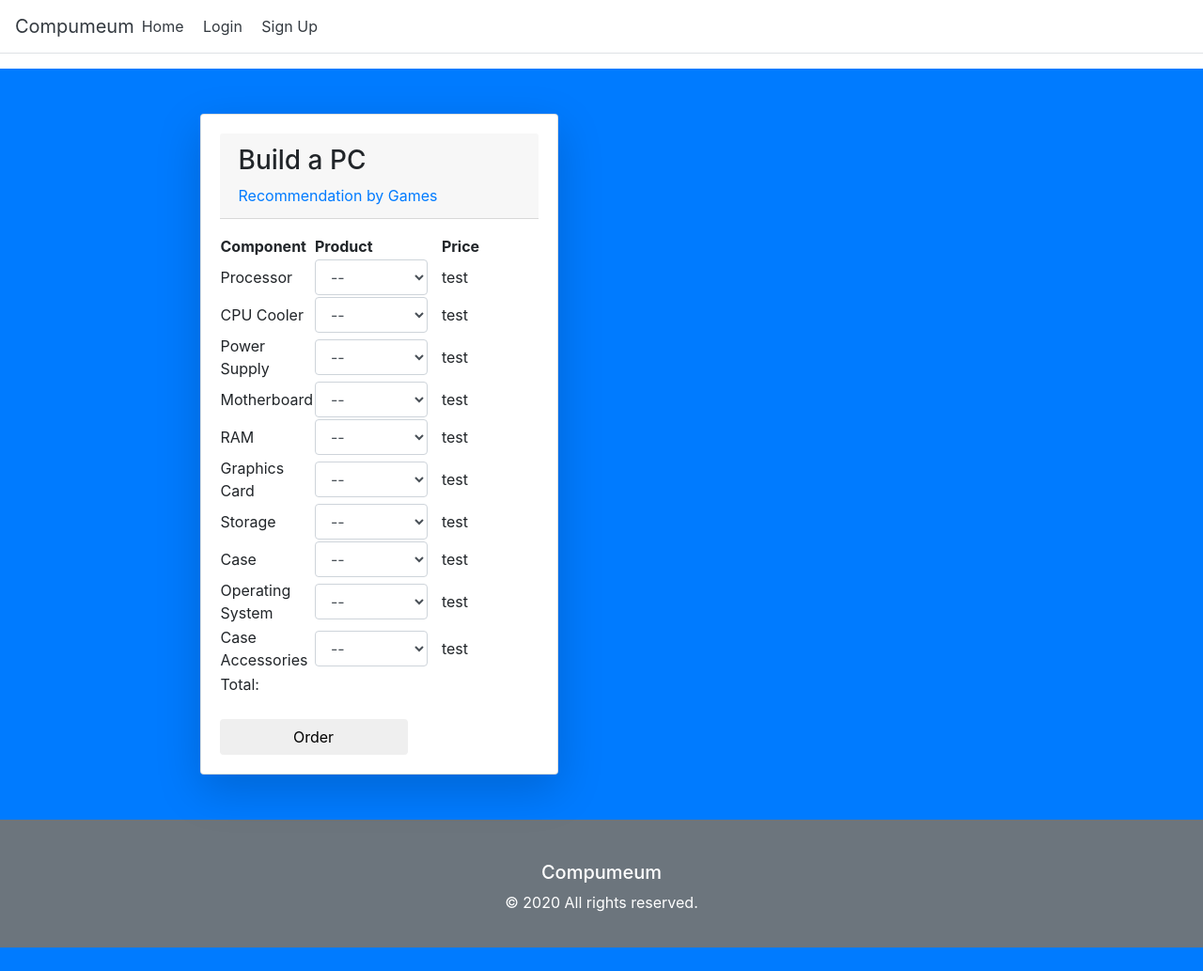
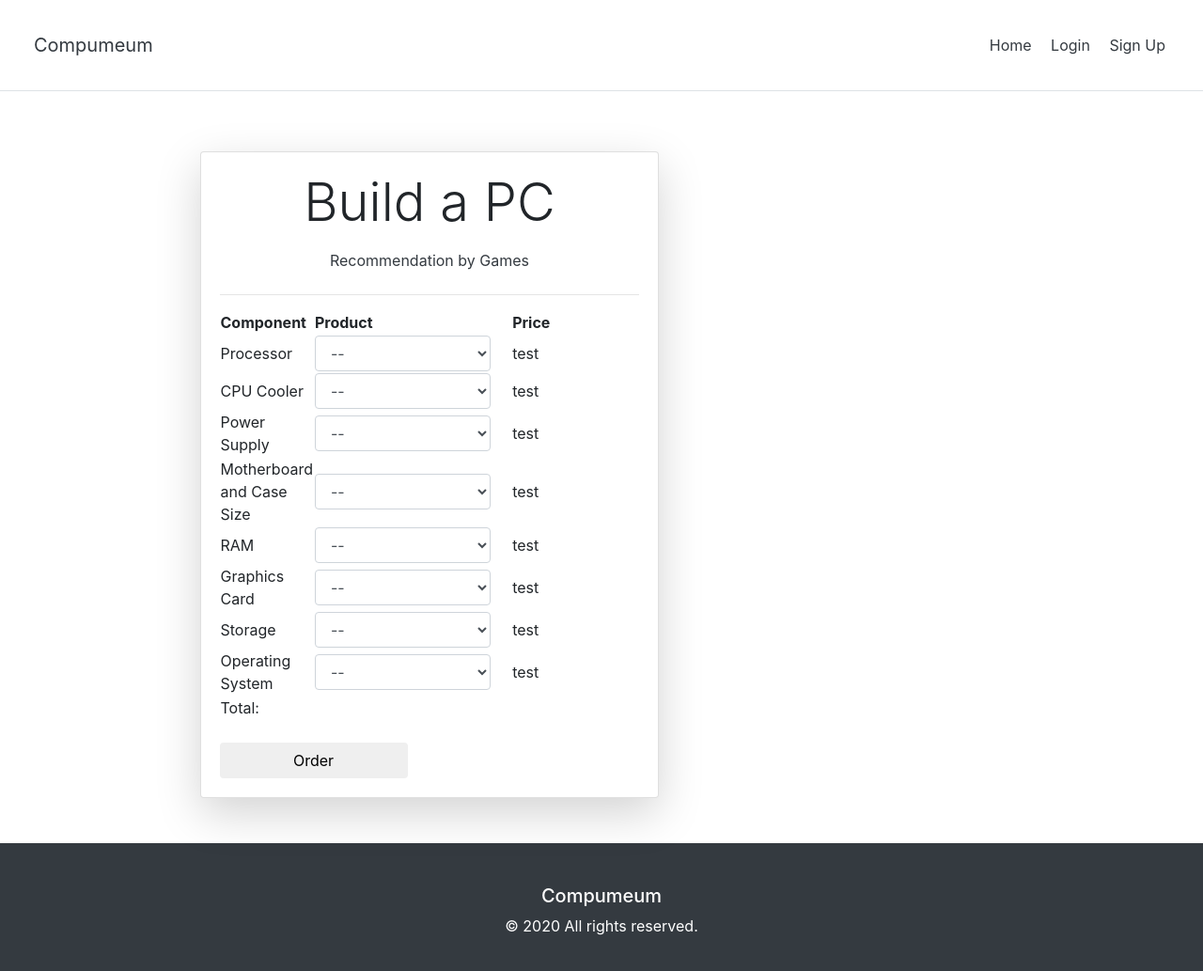
Before and after one commit to Kurohayabusa-r/project-se, a PHP site: page /build.php in a window 1280 px wide. Shown: the whole page at 94% size. Before the commit the page ends 1008 px from the top, so only its background shows below. Run offline with PHP 8.4, Linux system fonts and the light colour scheme; data that the repository does not hold is empty; some libraries are stand-ins or nearby versions.

Commit message:
Add files via upload

```diff
--- a/Project/build.php
+++ b/Project/build.php
@@ -15,7 +15,7 @@ session_start();
 <body>
     <header>
     <div class="d-flex flex-column flex-md-row align-items-center p-3 px-md4 mb-3 bg-white border-bottom box-shadow">
-        <a class="text-dark" href="/project/index.php"><h5 class="my-0 mr-md-auto font-weight-normal">Compumeum</h5></a>
+        <a class="card-body text-dark" href="/project/index.php"><h5 class="my-0 mr-md-auto font-weight-normal">Compumeum</h5></a>
         <nav class="my-2 my-md-0 mr-md-3">
             <a class="p-2 text-dark" href="index.php">Home</a>
             <?php if( isset($_SESSION["user"]) ): ?>
@@ -27,7 +27,7 @@ session_start();
         </nav>
     </div>
     </header>
-    <section class="py-5 bg-primary">
+    <section class="py-5">
     <div class="container">
       <div class="row">
         <div class="col-md-9 mx-auto">
@@ -36,12 +36,13 @@ session_start();
               <div class="card shadow-lg">
                 <div class="card-body">
                   <div class="filter-sidebar ">
-                      <header class="card-header">
-                          <h3>Build a PC</h3>
-                          <a href="./recommendation-by-game">Recommendation by Games</a>
+                      <header class="">
+                          <h3 class="display-4 text-center">Build a PC</h3>
+                          <a href="./recommendation-by-game"><p class="p-2 text-center text-dark">Recommendation by Games</p></a>
                       </header>
+                      <hr>
 
-    <div>
+    <div id="form">
         <form action="./order.php" method="post">
         <table>
             <thead>
@@ -111,14 +112,14 @@ session_start();
                 </tr>
                 <tr class="components">
                     <div class="form-group">
-                    <td scope="row" width="14%">Motherboard</td>
+                    <td scope="row" width="14%">Motherboard and Case Size</td>
                     <td>
                         <select class="form-control" name="motherboard" style="max-width:90%;" id="motherboard">
                             <option value="0">--</option>
-                            <option value="inteli7">Intel i7</option>
-                            <option value="inteli5">Intel i5</option>
-                            <option value="amdryzen5">AMD Ryzen 5</option>
-                            <option value="amdryzen7">AMD Ryzen 7</option>
+                            <option value="ATX">ATX</option>
+                            <option value="MicroATX">Micro-ATX</option>
+                            <option value="ITX">Mini-ITX</option>
+                            <option value="EATX">E-ATX</option>
                         </select>
                     </td>
                     <div id="motherboard_price">
@@ -134,10 +135,10 @@ session_start();
                     <td>
                         <select class="form-control" name="ram" style="max-width:90%;" id="ram">
                             <option value="0">--</option>
-                            <option value="inteli7">Intel i7</option>
-                            <option value="inteli5">Intel i5</option>
-                            <option value="amdryzen5">AMD Ryzen 5</option>
-                            <option value="amdryzen7">AMD Ryzen 7</option>
+                            <option value="4gb">4GB</option>
+                            <option value="8gb">8GB</option>
+                            <option value="16gb">16GB</option>
+                            <option value="32gb">32GB</option>
                         </select>
                     </td>
                     <div id="ram_price">
@@ -153,10 +154,12 @@ session_start();
                     <td>
                         <select class="form-control" name="gpu" style="max-width:90%;" id="gpu">
                             <option value="0">--</option>
-                            <option value="inteli7">Intel i7</option>
-                            <option value="inteli5">Intel i5</option>
-                            <option value="amdryzen5">AMD Ryzen 5</option>
-                            <option value="amdryzen7">AMD Ryzen 7</option>
+                            <option value="nvidia2060">NVIDIA 2060</option>
+                            <option value="nvidia2070">NVIDIA 2070</option>
+                            <option value="nvidia2080">NVIDIA 2080</option>
+                            <option value="nvidia2080ti">NVIDIA 2080Ti</option>
+                            <option value="radeon5700">Radeon RX5700</option>
+                            <option value="radeon5700xt">Radeon RX5700XT</option>
                         </select>
                     </td>
                     <div id="gpu_price">
@@ -172,32 +175,16 @@ session_start();
                     <td>
                         <select class="form-control" name="storage" style="max-width:90%;" id="storage">
                             <option value="0">--</option>
-                            <option value="inteli7">Intel i7</option>
-                            <option value="inteli5">Intel i5</option>
-                            <option value="amdryzen5">AMD Ryzen 5</option>
-                            <option value="amdryzen7">AMD Ryzen 7</option>
+                            <option value="hdd512gb">512GB HDD</option>
+                            <option value="hdd1tb">1TB HDD</option>
+                            <option value="hdd2tb">2TB HDD</option>
+                            <option value="ssd256gb">256GB SSD</option>
+                            <option value="ssd512gb">512GB SSD</option>
+                            <option value="ssd1tb">1TB SSD</option>
+                            <option value="ssd2tb">2TB SSD</option>
                         </select>
                     </td>
                     <div id="storage_price">
-                        <td scope="row" width="30%">
-                            <?= "test" ?>
-                        </td>
-                    </div>
-                    </div>
-                </tr>
-                <tr class="components">
-                    <div class="form-group">
-                    <td scope="row" width="14%">Case</td>
-                    <td>
-                        <select class="form-control" name="case" style="max-width:90%;" id="cpu_case">
-                            <option value="0">--</option>
-                            <option value="inteli7">Intel i7</option>
-                            <option value="inteli5">Intel i5</option>
-                            <option value="amdryzen5">AMD Ryzen 5</option>
-                            <option value="amdryzen7">AMD Ryzen 7</option>
-                        </select>
-                    </td>
-                    <div id="cpu_case_price">
                         <td scope="row" width="30%">
                             <?= "test" ?>
                         </td>
@@ -210,32 +197,12 @@ session_start();
                     <td>
                         <select class="form-control" name="os" style="max-width:90%;" id="os">
                             <option value="0">--</option>
-                            <option value="inteli7">Intel i7</option>
-                            <option value="inteli5">Intel i5</option>
-                            <option value="amdryzen5">AMD Ryzen 5</option>
-                            <option value="amdryzen7">AMD Ryzen 7</option>
+                            <option value="windows10home">Windows 10 Home</option>
+                            <option value="windows10pro">Windows 10 Pro</option>
+                            <option value="dos">DOS</option>
                         </select>
                     </td>
                     <div id="os_price">
-                        <td scope="row" width="30%">
-                            <?= "test" ?>
-                        </td>
-                    </div>
-                    </div>
-                </tr>
-                <tr class="components">
-                    <div class="form-group">
-                    <td scope="row" width="14%">Case Accessories</td>
-                    <td>
-                        <select class="form-control" name="accessories" style="max-width:90%;" id="accessories">
-                            <option value="0">--</option>
-                            <option value="inteli7">Intel i7</option>
-                            <option value="inteli5">Intel i5</option>
-                            <option value="amdryzen5">AMD Ryzen 5</option>
-                            <option value="amdryzen7">AMD Ryzen 7</option>
-                        </select>
-                    </td>
-                    <div id="accessories_price">
                         <td scope="row" width="30%">
                             <?= "test" ?>
                         </td>
@@ -262,7 +229,7 @@ session_start();
     </div>
     </section>
     <footer>
-    <article class="bg-secondary">
+    <article class="bg-dark">
         <div class="card-body text-center">
             <p class="h5 text-white mt-4"><a class="text-white" href="/project/index.php">Compumeum</a></p>
             <p class="text-white">© 2020 All rights reserved.</p>
--- a/Project/js/script.js
+++ b/Project/js/script.js
@@ -5,9 +5,7 @@ var motherboard = document.getElementById('motherboard');
 var ram = document.getElementById('ram');
 var gpu = document.getElementById('gpu');
 var storage = document.getElementById('storage');
-var cpu_case = document.getElementById('cpu_case');
 var os = document.getElementById('os');
-var accessories = document.getElementById('accessories');
 
 var cpu_price = document.getElementById('cpu_price');
 var cpu_cooler_price = document.getElementById('cpu_cooler_price');
@@ -16,9 +14,7 @@ var motherboard_price = document.getElementById('motherboard_price');
 var ram_price = document.getElementById('ram_price');
 var gpu_price = document.getElementById('gpu_price');
 var storage_price = document.getElementById('storage_price');
-var cpu_case_price = document.getElementById('cpu_case_price');
 var os_price = document.getElementById('os_price');
-var accessories_price = document.getElementById('accessories_price');
 
 processor.addEventListener("change", function() {
 
@@ -47,3 +43,87 @@ cpu_cooler.addEventListener("change", function() {
     xhr.open('GET', 'ajax/product.php?product=' + cpu_cooler.value, true);
     xhr.send();
 });
+
+psu.addEventListener("change", function() {
+
+    var xhr = new XMLHttpRequest();
+
+    xhr.onreadystatechange = function() {
+        if( xhr.readyState == 4 && xhr.status == 200 ) {
+            psu_price.innerHTML = xhr.responseText;
+        }
+    }
+
+    xhr.open('GET', 'ajax/product.php?product=' + psu.value, true);
+    xhr.send();
+});
+
+motherboard.addEventListener("change", function() {
+
+    var xhr = new XMLHttpRequest();
+
+    xhr.onreadystatechange = function() {
+        if( xhr.readyState == 4 && xhr.status == 200 ) {
+            motherboard_price.innerHTML = xhr.responseText;
+        }
+    }
+
+    xhr.open('GET', 'ajax/product.php?product=' + motherboard.value, true);
+    xhr.send();
+});
+
+ram.addEventListener("change", function() {
+
+    var xhr = new XMLHttpRequest();
+
+    xhr.onreadystatechange = function() {
+        if( xhr.readyState == 4 && xhr.status == 200 ) {
+            ram_price.innerHTML = xhr.responseText;
+        }
+    }
+
+    xhr.open('GET', 'ajax/product.php?product=' + ram.value, true);
+    xhr.send();
+});
+
+gpu.addEventListener("change", function() {
+
+    var xhr = new XMLHttpRequest();
+
+    xhr.onreadystatechange = function() {
+        if( xhr.readyState == 4 && xhr.status == 200 ) {
+            gpu_price.innerHTML = xhr.responseText;
+        }
+    }
+
+    xhr.open('GET', 'ajax/product.php?product=' + gpu.value, true);
+    xhr.send();
+});
+
+storage.addEventListener("change", function() {
+
+    var xhr = new XMLHttpRequest();
+
+    xhr.onreadystatechange = function() {
+        if( xhr.readyState == 4 && xhr.status == 200 ) {
+            storage_price.innerHTML = xhr.responseText;
+        }
+    }
+
+    xhr.open('GET', 'ajax/product.php?product=' + storage.value, true);
+    xhr.send();
+});
+
+os.addEventListener("change", function() {
+
+    var xhr = new XMLHttpRequest();
+
+    xhr.onreadystatechange = function() {
+        if( xhr.readyState == 4 && xhr.status == 200 ) {
+            os_price.innerHTML = xhr.responseText;
+        }
+    }
+
+    xhr.open('GET', 'ajax/product.php?product=' + os.value, true);
+    xhr.send();
+});
```
Also changed, not shown: Project/ajax/pricing.php (+28 -4 lines), Project/ajax/product.php (+9 -3 lines).
